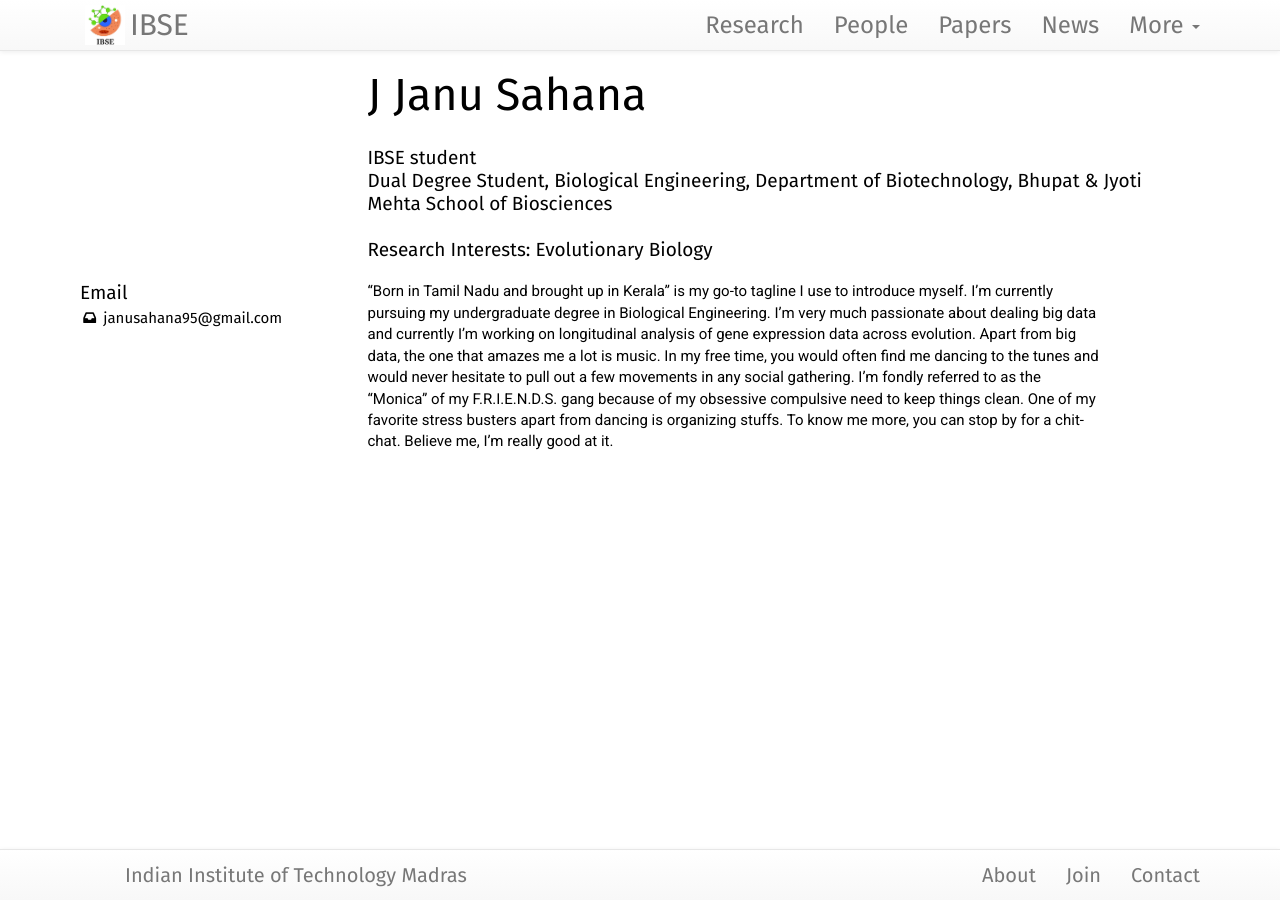
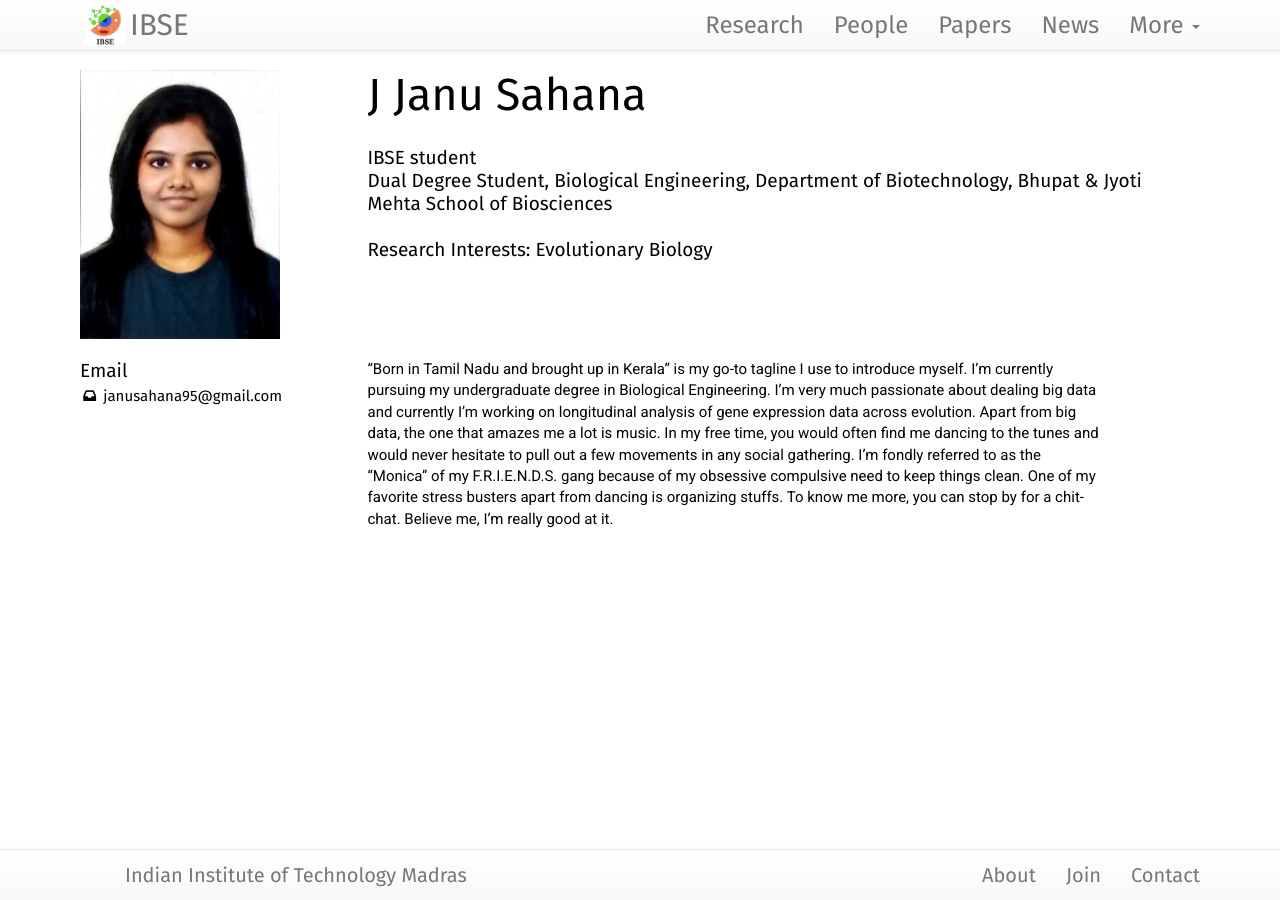
Before and after one commit to philge/ibse-iitm.github.io, a Jekyll site: the page built from team/_posts/2017-09-04-J-Janu-Sahana.md, in a window 1280 px wide. Built offline with Jekyll 4.4.1, drawn with Linux system fonts in a browser that asks for light colours; nearby versions of some CDN libraries.

Commit message:
added photo

```diff
--- a/team/_posts/2017-09-04-J-Janu-Sahana.md
+++ b/team/_posts/2017-09-04-J-Janu-Sahana.md
@@ -7,7 +7,7 @@ nickname: Janu
 handle: Janu
 email: janusahana95@gmail.com
 interests: Evolutionary Biology
-image:
+image: /assets/images/people/Janu.jpg
 github:
 twitter:
 alum: false
```
